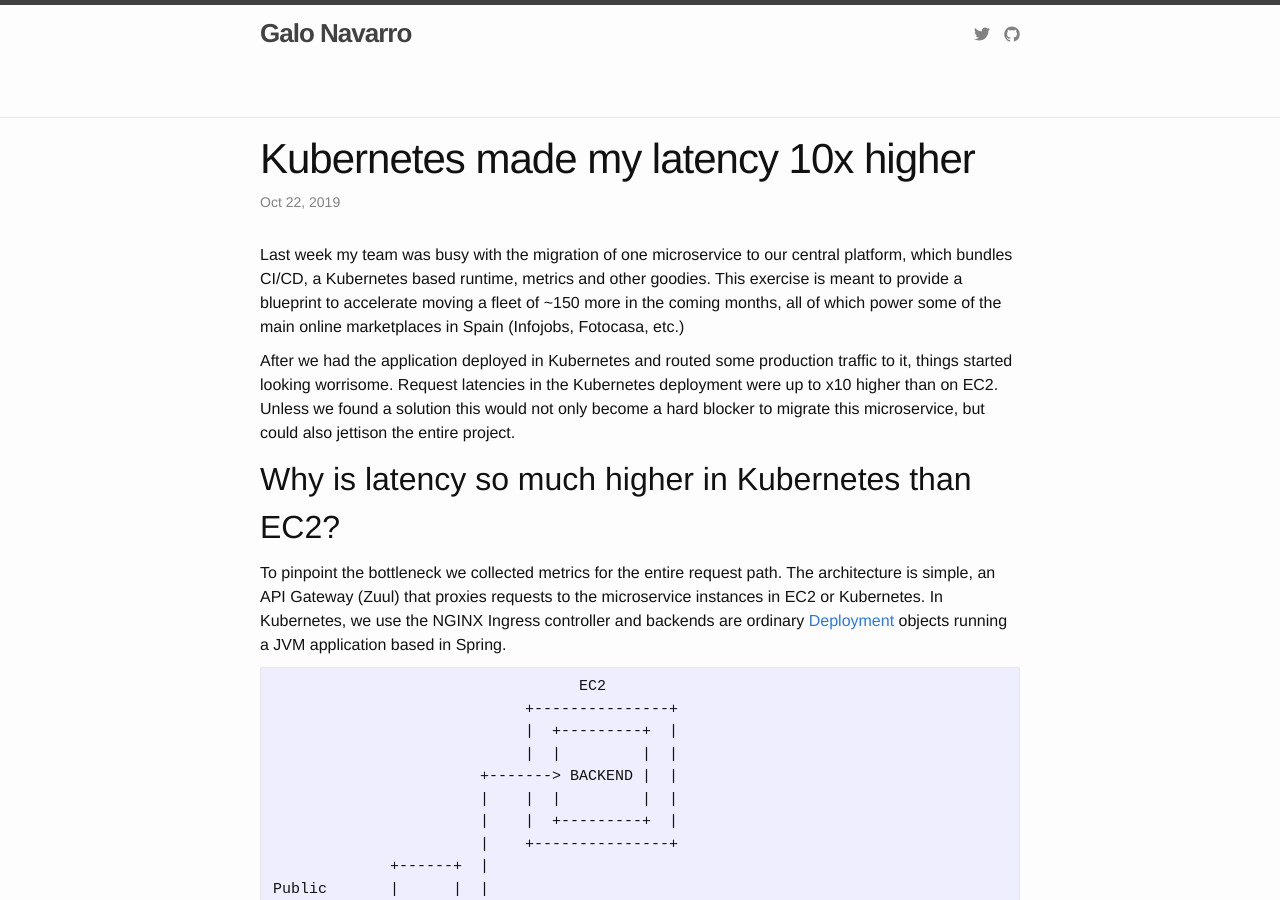
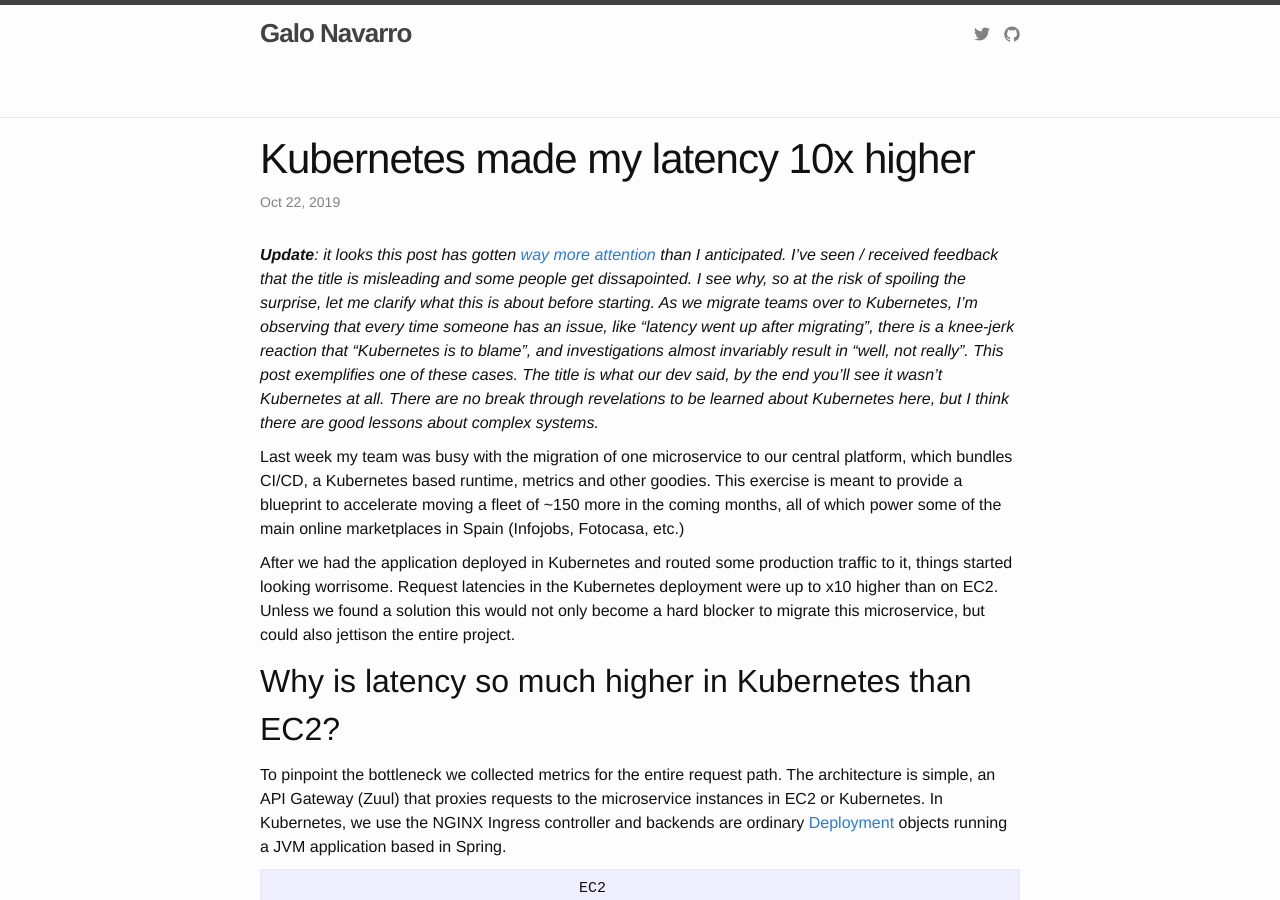
Before and after one commit to srvaroa/srvaroa.github.io, a Jekyll site: the page built from _posts/2019-10-22-kubernetes-added-a-0-to-my-latency.md, in a window 1280 px wide and 900 px high. Built offline with Jekyll 4.4.1, drawn with Linux system fonts in a browser that asks for light colours.

Commit message:
Update
Signed-off-by: Galo Navarro <anglorvaroa@gmail.com>

```diff
--- a/_posts/2019-10-22-kubernetes-added-a-0-to-my-latency.md
+++ b/_posts/2019-10-22-kubernetes-added-a-0-to-my-latency.md
@@ -4,6 +4,20 @@
 date:   2019-10-22 08:07:31 +0200
 categories: kubernetes migration latency dns java aws microservices
 ---
+
+*<strong>Update</strong>: it looks this post has gotten [way more
+attention](https://news.ycombinator.com/item?id=21483506) than I
+anticipated.  I've seen / received feedback that the title is misleading
+and some people get dissapointed.  I see why, so at the risk of spoiling
+the surprise, let me clarify what this is about before starting.  As we
+migrate teams over to Kubernetes, I'm observing that every time someone
+has an issue, like "latency went up after migrating", there is a
+knee-jerk reaction that "Kubernetes is to blame", and investigations
+almost invariably result in "well, not really".  This post exemplifies
+one of these cases. The title is what our dev said, by the end you'll
+see it wasn't Kubernetes at all.  There are no break through revelations
+to be learned about Kubernetes here, but I think there are good lessons
+about complex systems.*
 
 Last week my team was busy with the migration of one microservice to our
 central platform, which bundles CI/CD, a Kubernetes based runtime,
```
